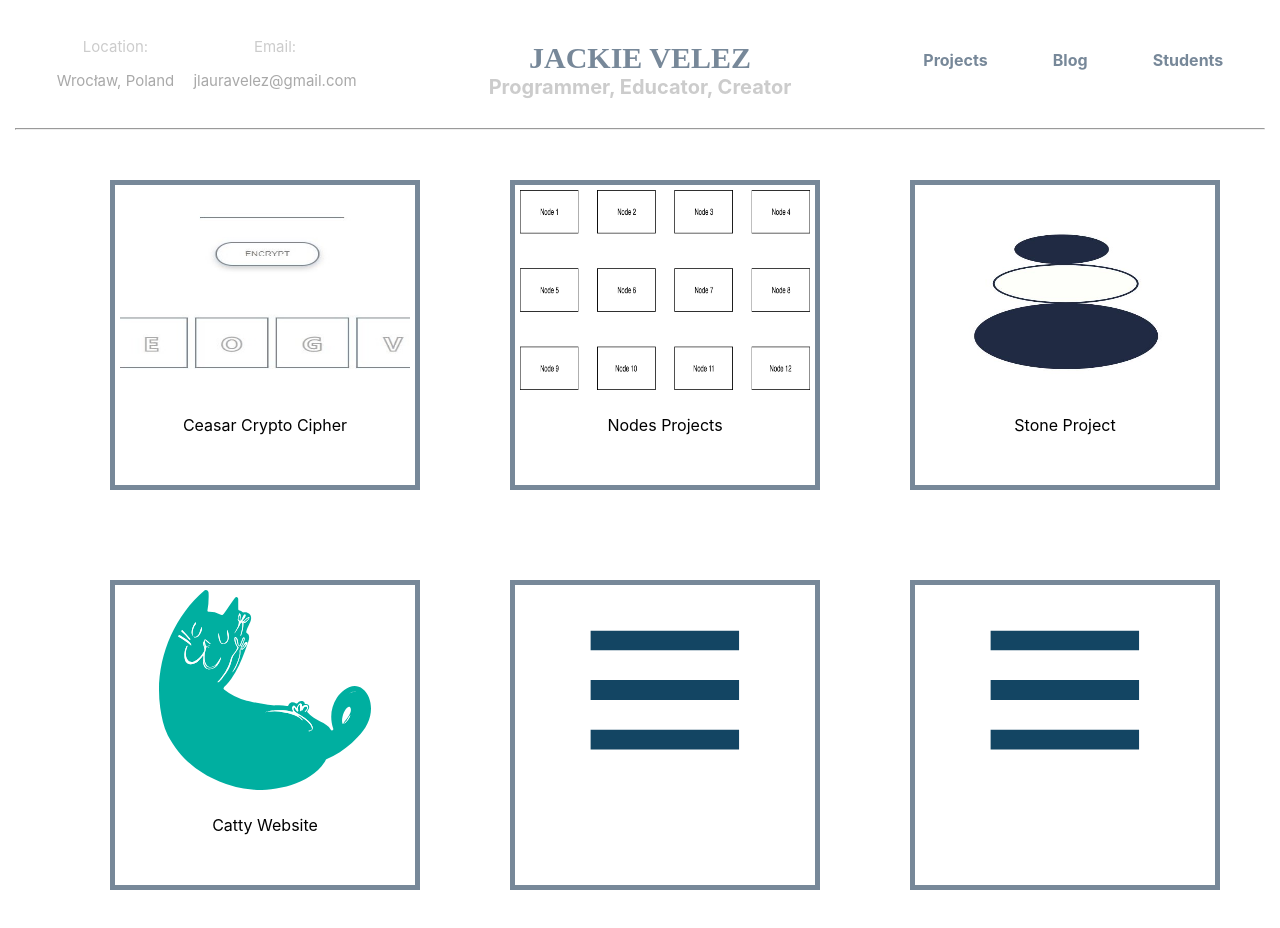
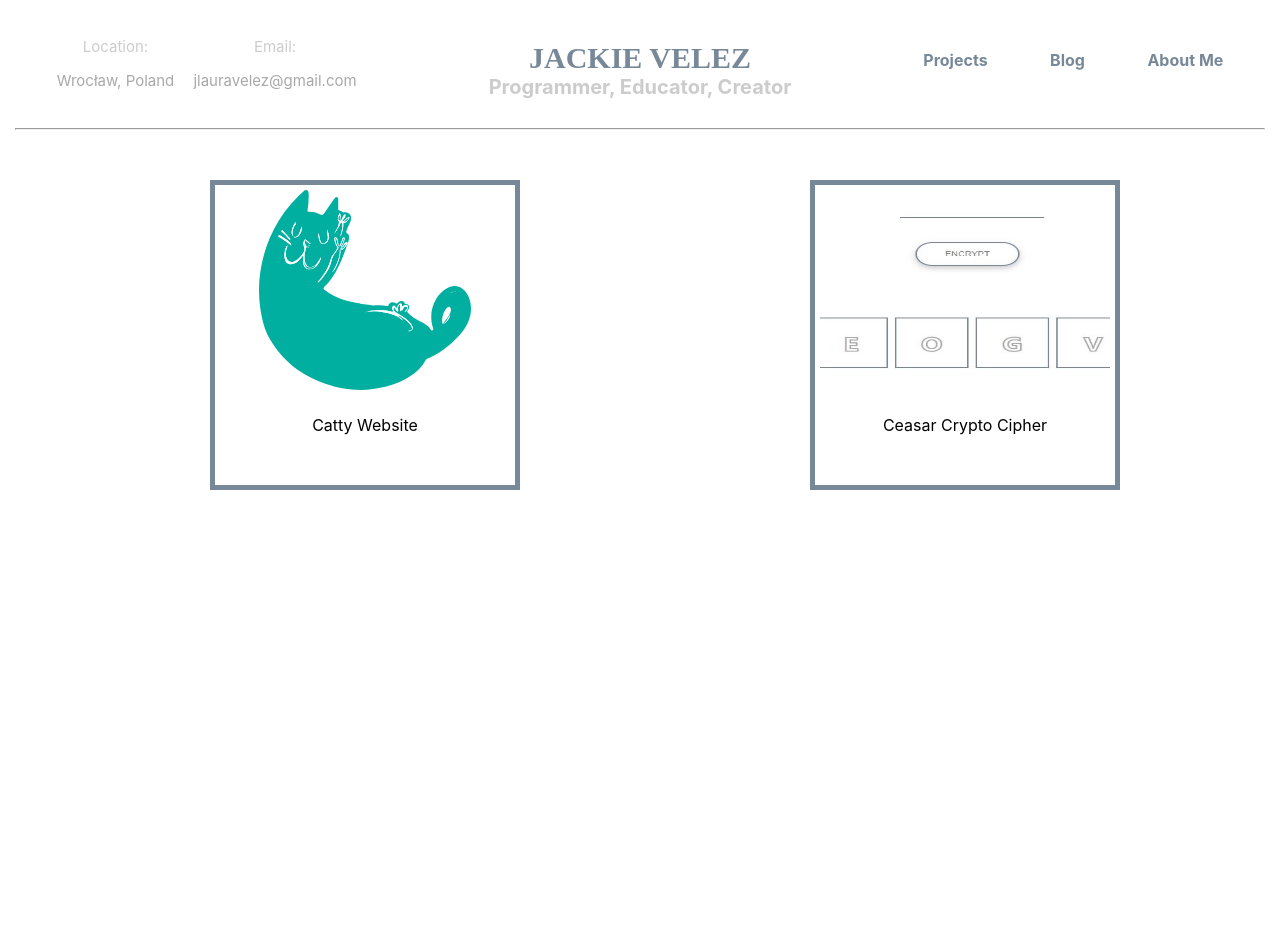
Before and after one commit to anonomity/JackieSite, a React (Create React App) app: page /projects in a window 1280 px wide. Shown: the top 928 px of the page. Built offline with nearby package versions, Linux system fonts and the light colour scheme; a web font is replaced by a local one.

Commit message:
ui fixes

```diff
--- a/src/components/Projects/Projects.tsx
+++ b/src/components/Projects/Projects.tsx
@@ -11,12 +11,12 @@ class Projects extends PureComponent {
     render() {
         return (
             <div className={classes.ProjectApp}>
+                <ProjectComp img={catty} alt="Catty Website project" link="/projects/cattycornerclubhouse"  title="Catty Website"/>
                 <ProjectComp img={enigma} alt="crypto project" link="/projects/crypto" title="Ceasar Crypto Cipher"/>
-                <ProjectComp img={nodes} alt="crypto project" link="/projects/nodes"  title="Nodes Projects"/>
-                <ProjectComp img={stones} alt="stone project" link="/projects/stones"  title="Stone Project"/>
-                <ProjectComp img={catty} alt="Catty Website project" link="/projects/cattycornerclubhouse"  title="Catty Website"/>
-                <ProjectComp img={image} alt="crypto project" link="/projects/crypto"  title=""/>
-                <ProjectComp img={image} alt="crypto project" link="/projects/crypto"  title=""/>
+                {/* <ProjectComp img={nodes} alt="crypto project" link="/projects/nodes"  title="Nodes Projects"/> */}
+                {/* <ProjectComp img={stones} alt="stone project" link="/projects/stones"  title="Stone Project"/> */}
+                {/* <ProjectComp img={image} alt="crypto project" link="/projects/crypto"  title=""/> */}
+                {/* <ProjectComp img={image} alt="crypto project" link="/projects/crypto"  title=""/> */}
             </ div>
         );
     }
--- a/src/components/TechSticker/TechSticker.module.css
+++ b/src/components/TechSticker/TechSticker.module.css
@@ -1,8 +1,8 @@
 .sticker {
     display: inline;
-    border: 2px solid lightslategray;
+    /* border: 2px solid lightslategray; */
     border-radius: 10px;
     background-color: #ccc;
-    padding: 2px 2px;
+    padding: 3px 3px;
     margin: 2px 2px;
 }
--- a/src/containers/Heading.tsx
+++ b/src/containers/Heading.tsx
@@ -51,7 +51,7 @@ class Heading extends Component<IHeadingProps, IHeadingState> {
                 <div className={classes.NavCon}>
                     <NavLink to="/projects" className={classes.Nav}>Projects</NavLink>
                     <NavLink to="/blog" className={classes.Nav}>Blog</NavLink>
-                    <NavLink to="/students" className={classes.Nav}>Students</NavLink>
+                    <NavLink to="/" className={classes.Nav}>About Me</NavLink>
 
                 </div>
 
```
